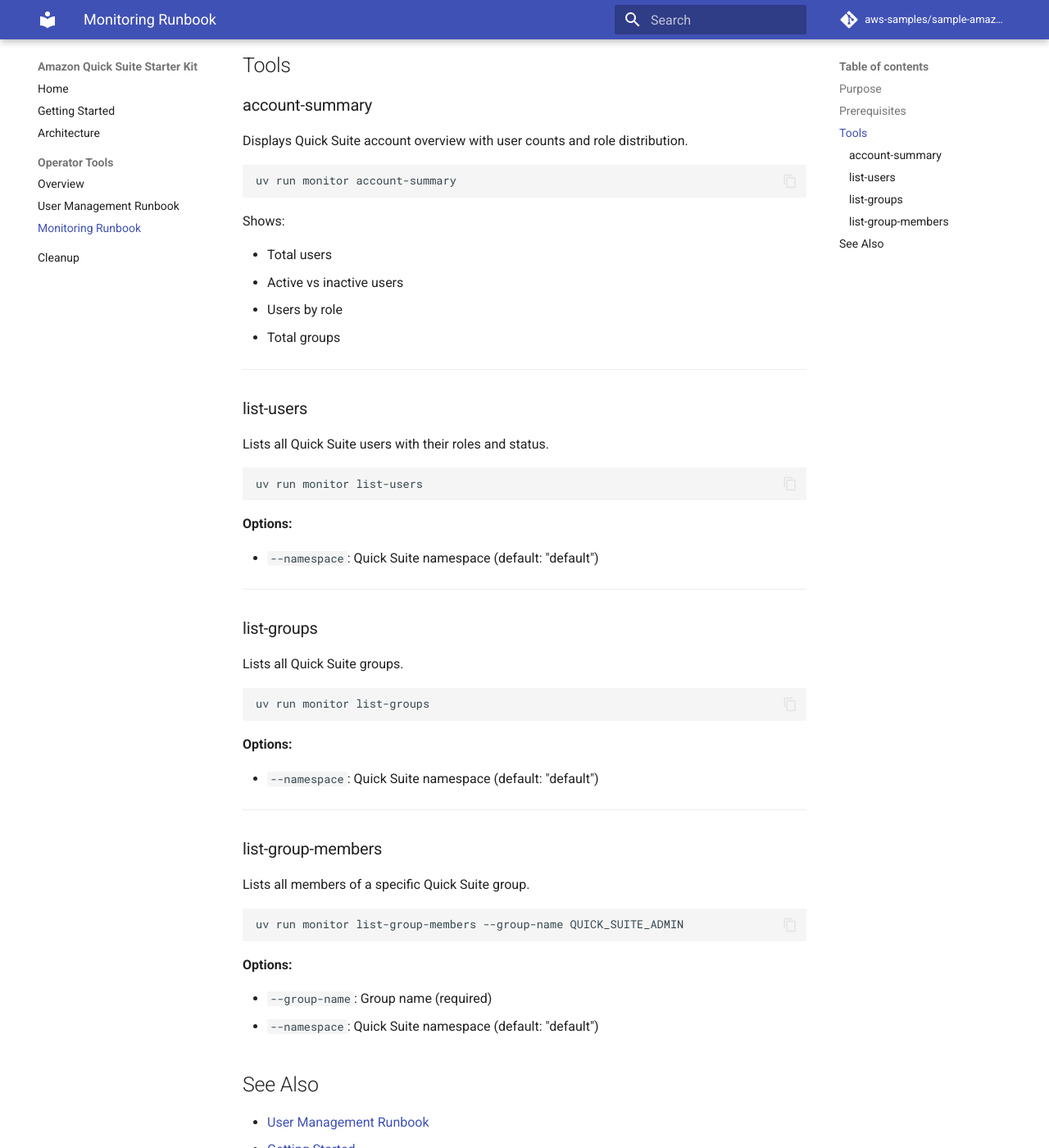
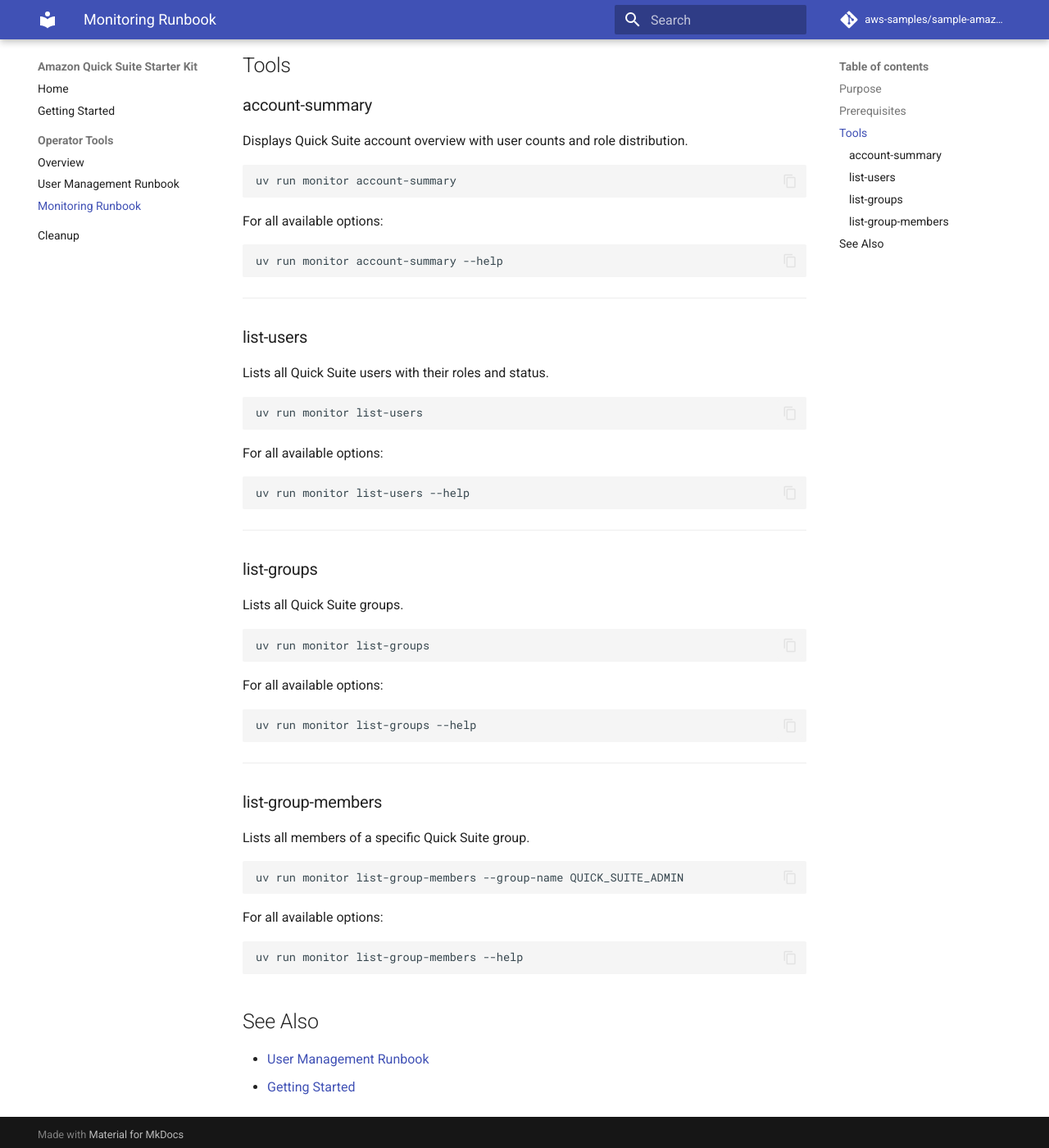
Before and after one commit to tomron-aws/sample-amazon-quick-suite-starter-kit, an MkDocs documentation site: the page built from docs/operator-tools/monitoring-runbook.md, in a window 1280 px wide and 1400 px high, scrolled down 450 px. Shown: the whole window at 82% size. Built offline with MkDocs 1.6.1 and Material for MkDocs 9.7.7, drawn with Linux system fonts in a browser that asks for light colours; comment, search, counter and statistics services are not loaded.

````diff
--- a/docs/operator-tools/monitoring-runbook.md
+++ b/docs/operator-tools/monitoring-runbook.md
@@ -21,12 +21,11 @@ Displays Quick Suite account overview with user counts and role distribution.
 uv run monitor account-summary
 ```
 
-Shows:
+For all available options:
 
-- Total users
-- Active vs inactive users
-- Users by role
-- Total groups
+```bash
+uv run monitor account-summary --help
+```
 
 ---
 
@@ -38,9 +37,11 @@ Lists all Quick Suite users with their roles and status.
 uv run monitor list-users
 ```
 
-**Options:**
+For all available options:
 
-- `--namespace`: Quick Suite namespace (default: "default")
+```bash
+uv run monitor list-users --help
+```
 
 ---
 
@@ -52,9 +53,11 @@ Lists all Quick Suite groups.
 uv run monitor list-groups
 ```
 
-**Options:**
+For all available options:
 
-- `--namespace`: Quick Suite namespace (default: "default")
+```bash
+uv run monitor list-groups --help
+```
 
 ---
 
@@ -66,10 +69,11 @@ Lists all members of a specific Quick Suite group.
 uv run monitor list-group-members --group-name QUICK_SUITE_ADMIN
 ```
 
-**Options:**
+For all available options:
 
-- `--group-name`: Group name (required)
-- `--namespace`: Quick Suite namespace (default: "default")
+```bash
+uv run monitor list-group-members --help
+```
 
 ## See Also
 
--- a/mkdocs.yml
+++ b/mkdocs.yml
@@ -20,7 +20,6 @@ theme:
 nav:
   - Home: index.md
   - Getting Started: getting-started.md
-  - Architecture: architecture.md
   - Operator Tools:
     - Overview: operator-tools/index.md
     - User Management Runbook: operator-tools/user-management-runbook.md
````
Also changed, not shown: docs/architecture.md (deleted, +0 -51 lines), docs/getting-started.md (+30 -13 lines), docs/index.md (+11 -12 lines), docs/operator-tools/user-management-runbook.md (+21 -14 lines).
